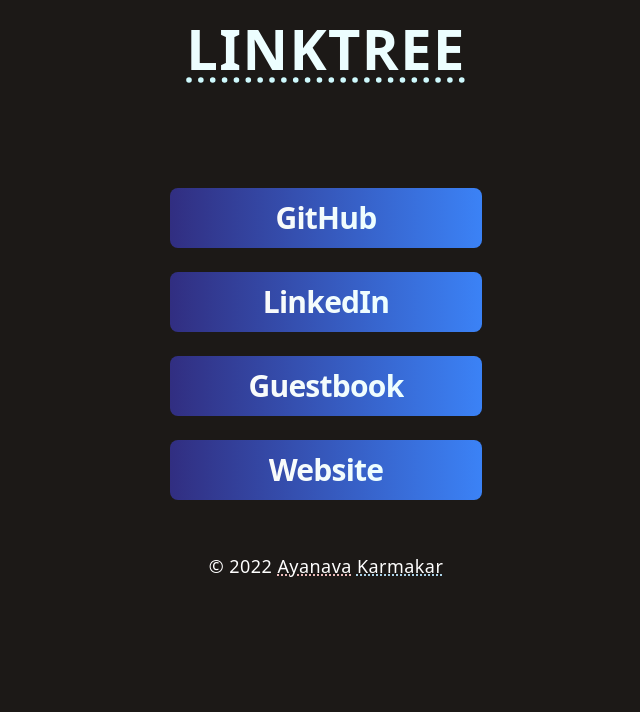
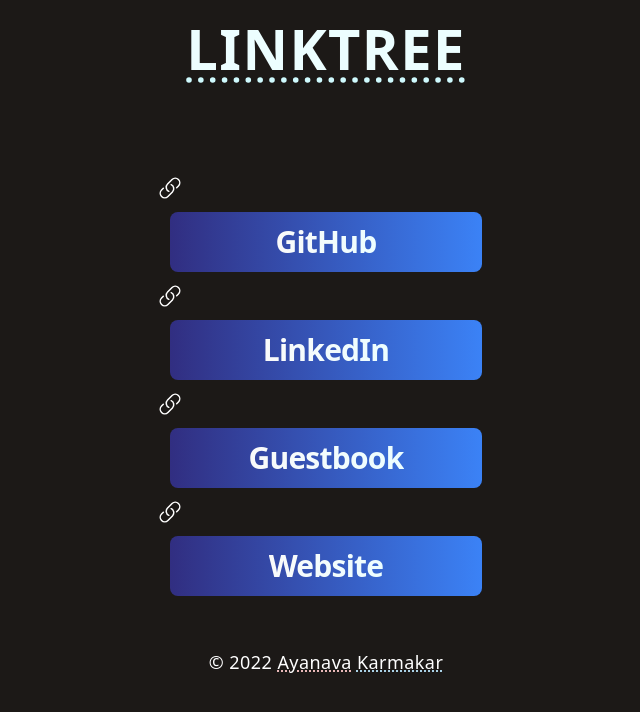
Before and after one commit to AyanavaKarmakar/Linktree, an Astro site: page / in a window 1280 px wide. Shown: the whole page, without its empty margins (314-954 px from the left). Built offline with nearby package versions, Linux system fonts and the light colour scheme; Astro itself is replaced by a stand-in of ours.

Commit message:
chore(cards): add link icon svg

```diff
--- /dev/null
+++ b/src/components/LinkIcon.astro
@@ -0,0 +1,17 @@
+---
+---
+
+<svg
+  xmlns="http://www.w3.org/2000/svg"
+  fill="none"
+  viewBox="0 0 24 24"
+  stroke-width="1.5"
+  stroke="white"
+  class="w-6 h-6"
+>
+  <path
+    stroke-linecap="round"
+    stroke-linejoin="round"
+    d="M13.19 8.688a4.5 4.5 0 011.242 7.244l-4.5 4.5a4.5 4.5 0 01-6.364-6.364l1.757-1.757m13.35-.622l1.757-1.757a4.5 4.5 0 00-6.364-6.364l-4.5 4.5a4.5 4.5 0 001.242 7.244"
+  ></path>
+</svg>
--- a/src/components/LinkTree.astro
+++ b/src/components/LinkTree.astro
@@ -1,5 +1,6 @@
 ---
 import LinkCard from "./LinkCard.astro";
+import LinkIcon from "./LinkIcon.astro";
 import { Links } from "../utils/Links";
 import type { LinkType } from "../utils/Links";
 ---
@@ -9,7 +10,12 @@ import type { LinkType } from "../utils/Links";
     Links.map((link: LinkType) => {
       const { linkName, linkUrl } = link;
 
-      return <LinkCard linkName={linkName} linkUrl={linkUrl} />;
+      return (
+        <div>
+          <LinkIcon />
+          <LinkCard linkName={linkName} linkUrl={linkUrl} />
+        </div>
+      );
     })
   }
   <div></div>
```
